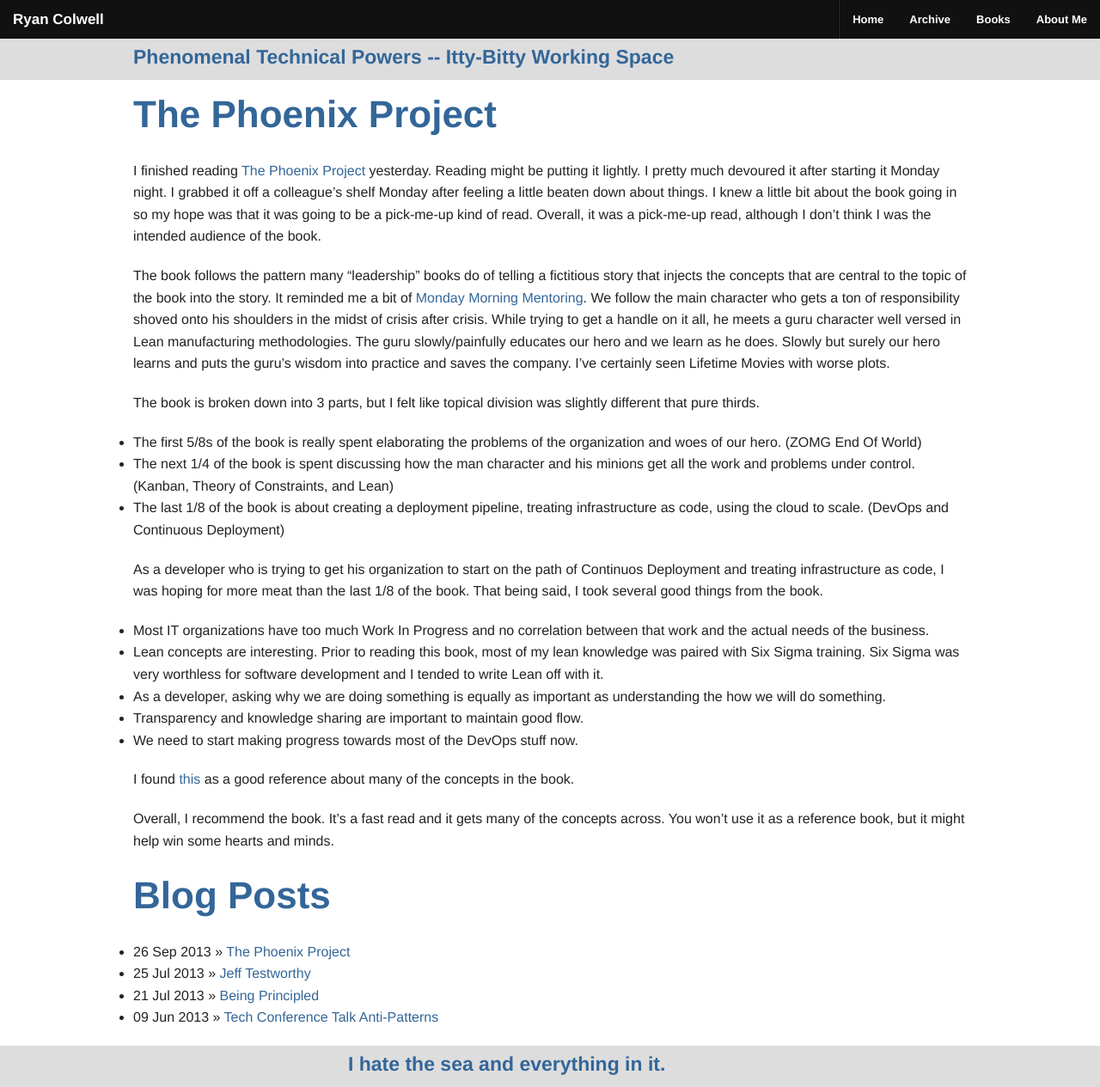
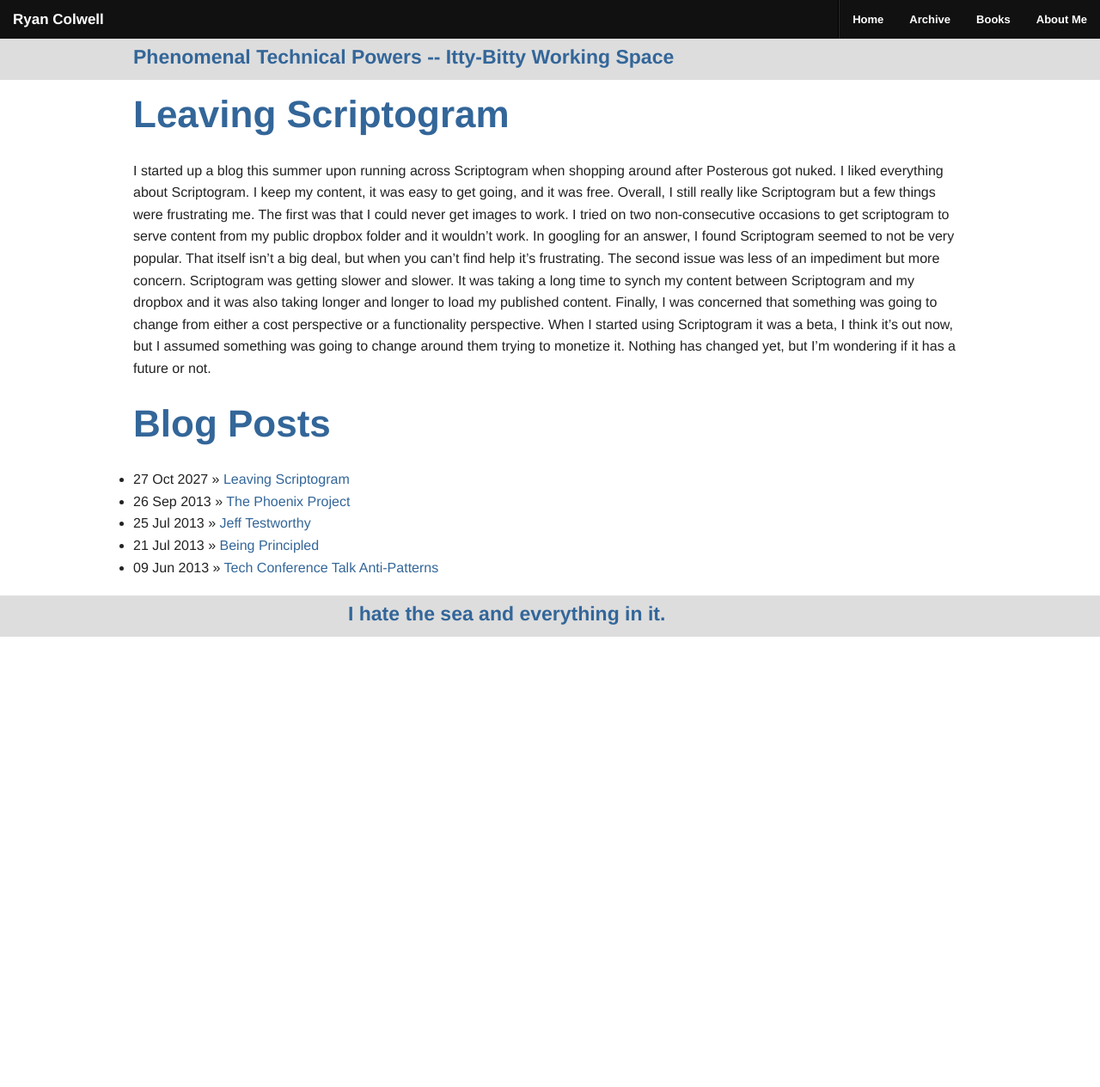
Before and after one commit to ryanco/ryanco.github.io, a Jekyll site: the page built from index.html, in a window 1280 px wide. Shown: the whole page at 86% size. Built offline with Jekyll 4.4.1, drawn with Linux system fonts in a browser that asks for light colours; Markdown is read by kramdown in place of the engine named in the settings; after the commit the page ends 900 px from its top, so only the background shows below that.

Commit message:
Added drafts. Changed markdown engine to Redcarpet. Added a script for starting dev server.

```diff
--- a/_config.yml
+++ b/_config.yml
@@ -2,8 +2,9 @@
 title: Some Title
 tagline: Phenomenal Technical Powers -- Itty-Bitty Working Space
 footerline: I hate the sea and everything in it.
+pygments: true
 markdown: redcarpet
-pygments: true
+markdown_ext:  markdown,mkd,mkdn,md
 
 
 author:
--- a/_includes/post_detail.html
+++ b/_includes/post_detail.html
@@ -1,7 +1,4 @@
 <h1 class="entry-title">
-<!-- {% if page.title %}
-    <a href="{{ root_url }}{{ page.url }}">{{ page.title }}</a>
-{% endif %} -->
 {% if post.title %}
     <a href="{{ root_url }}{{ post.url }}">{{ post.title }}</a>
 {% endif %}
--- /dev/null
+++ b/_posts/2013-10-27-Leaving-Scriptogram.markdown
@@ -0,0 +1,7 @@
+---
+layout: post
+title: Leaving Scriptogram
+date: 27-10-27
+---
+
+I started up a blog this summer upon running across Scriptogram when shopping around after Posterous got nuked. I liked everything about Scriptogram. I keep my content, it was easy to get going, and it was free. Overall, I still really like Scriptogram but a few things were frustrating me. The first was that I could never get images to work. I tried on two non-consecutive occasions to get scriptogram to serve content from my public dropbox folder and it wouldn't work. In googling for an answer, I found Scriptogram seemed to not be very popular. That itself isn't a big deal, but when you can't find help it's frustrating. The second issue was less of an impediment but more concern. Scriptogram was getting slower and slower. It was taking a long time to synch my content between Scriptogram and my dropbox and it was also taking longer and longer to load my published content. Finally, I was concerned that something was going to change from either a cost perspective or a functionality perspective. When I started using Scriptogram it was a beta, I think it's out now, but I assumed something was going to change around them trying to monetize it. Nothing has changed yet, but I'm wondering if it has a future or not.
```
Also changed, not shown: _drafts/FailingASprintGoal.md (added), _posts/2013-06-09-tech-confrence-talk-anti-patterns.md (renamed from _posts/2013-06-09-tech-confrence-talk-anti-patterns.markdown), _posts/2013-07-21-being-principled.markdown (line endings or trailing spaces), 4 other files.
